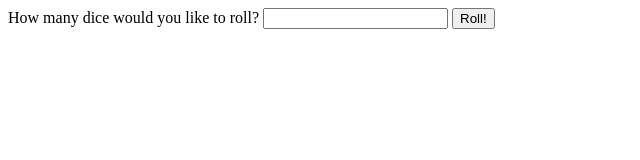
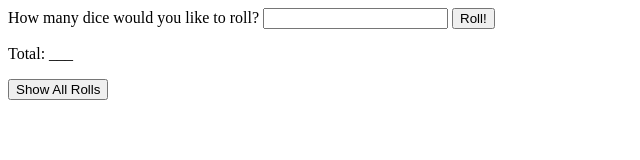
Before and after one commit to dellameb/dice-roller, a plain HTML site: page index.html in a window 1280 px wide. Shown: the whole page, without its empty margins (0-640 px from the left). Drawn offline with Linux system fonts and the light colour scheme.

Commit message:
Added Total and Show All Rolls buttons

```diff
--- a/index.html
+++ b/index.html
@@ -11,6 +11,10 @@
   <input type="text" id="numDice" name="numDice">
 
   <button class="roll"type="button" id="rollButton">Roll!</button>
+  <p>Total: <span id="diceTotal">___</span></p>
 
+  <button type="button" id="showAllBtn">Show All Rolls</button>
+
+  <ol id="allRolls"></ol>
 </body>
 </html>
```
